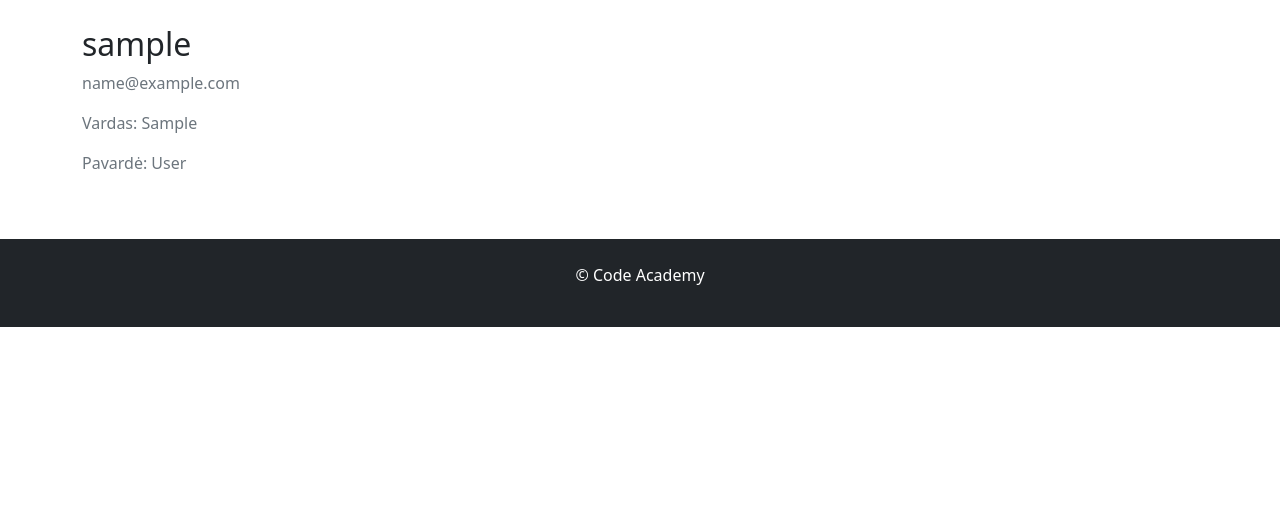
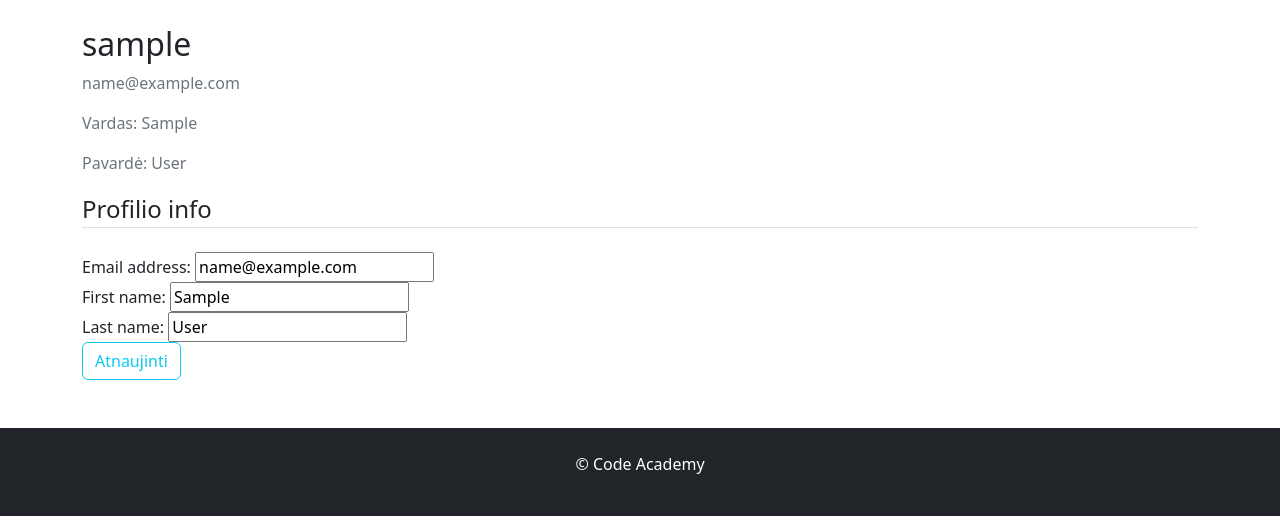
Before and after one commit to DonatasNoreika/library_20250210, a Django app: page /library/profile/ in a window 1280 px wide. Shown: the part 274-800 px from the top of the page. Run offline with Django 5.2, Linux system fonts and the light colour scheme; the visitor is signed in with stand-in values (Sample User, id 1).

Commit message:
9: +Profilio puslapyje leidžia redaguoti vartotojo vardą ir pavardę

```diff
--- a/mysite/library/forms.py
+++ b/mysite/library/forms.py
@@ -1,8 +1,14 @@
 from .models import BookReview
 from django import forms
-
+from django.contrib.auth.models import User
 
 class BookReviewForm(forms.ModelForm):
     class Meta:
         model = BookReview
         fields = ['content']
+
+
+class UserUpdateForm(forms.ModelForm):
+    class Meta:
+        model = User
+        fields = ['email', 'first_name', 'last_name']
--- a/mysite/library/templates/profile.html
+++ b/mysite/library/templates/profile.html
@@ -8,7 +8,16 @@
       <p class="text-secondary">{{ user.email }}</p>
       <p class="text-secondary">Vardas: {{ user.first_name }}</p>
       <p class="text-secondary">Pavardė: {{ user.last_name }}</p>
-      <!-- FORM HERE -->
+      <form method="POST">
+            {% csrf_token %}
+            <fieldset>
+                  <legend class="border-bottom mb-4">Profilio info</legend>
+                  {{ u_form }}
+            </fieldset>
+            <div class="form-group">
+                   <button class="btn btn-outline-info" type="submit">Atnaujinti</button>
+            </div>
+      </form>
     </div>
 </div>
 {% endblock %}
--- a/mysite/library/views.py
+++ b/mysite/library/views.py
@@ -9,7 +9,7 @@ from django.contrib.auth.models import User
 from django.contrib import messages
 from django.contrib.auth import password_validation
 from django.views.generic.edit import FormMixin
-from .forms import BookReviewForm
+from .forms import BookReviewForm, UserUpdateForm
 from django.contrib.auth.decorators import login_required
 
 
@@ -137,4 +137,13 @@ def register(request):
 
 @login_required
 def profile(request):
-    return render(request, template_name="profile.html")
+    if request.method == "POST":
+        u_form = UserUpdateForm(request.POST, instance=request.user)
+        if u_form.is_valid():
+            u_form.save()
+            messages.info(request, "Profilis atnaujintas")
+            return redirect("profile")
+    context = {
+        "u_form": UserUpdateForm(instance=request.user)
+    }
+    return render(request, template_name="profile.html", context=context)
```
